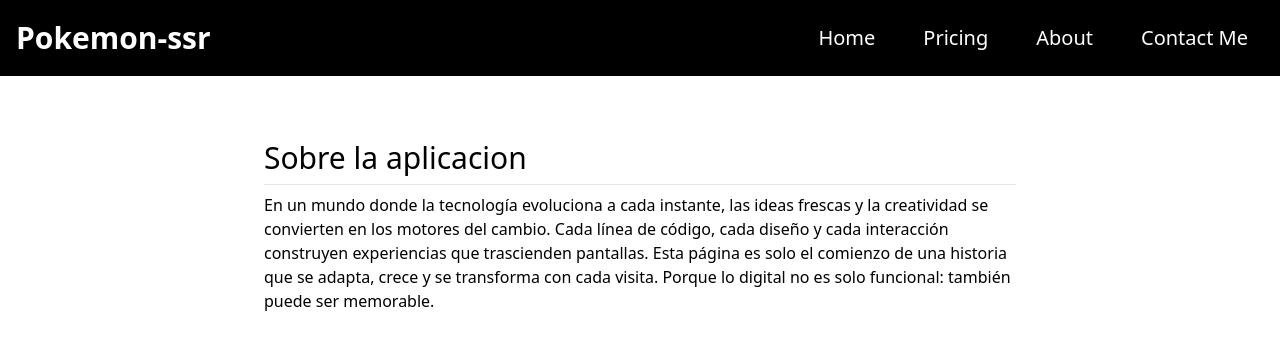
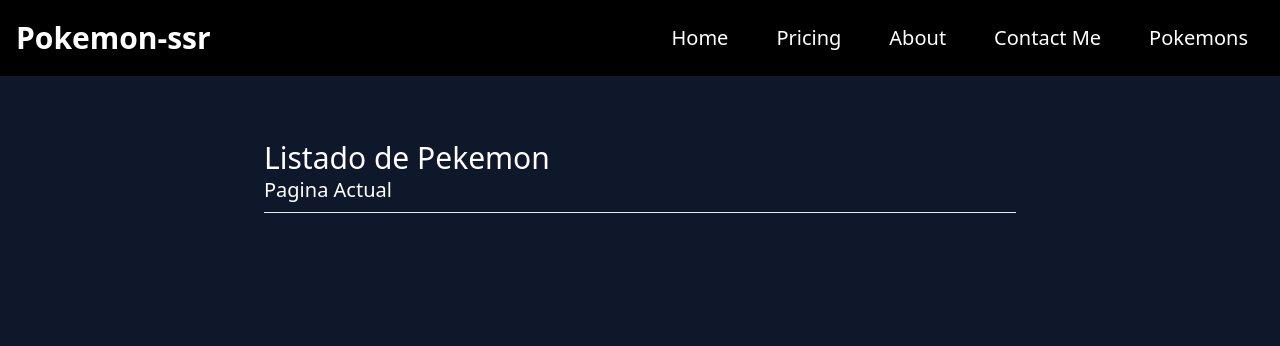
Before and after one commit to andres-rpenuela/udemy-angular-pro, an Angular app in the folder PRJ00002/pokemon-ssr/: page /pokemons in a window 1280 px wide. Before the commit this address led to /about. Shown: the top 346 px of the page. Built offline with nearby package versions, Linux system fonts and the light colour scheme.

Commit message:
[PRJ000004] feat: se crea el component base para utilizar peticoines http

```diff
--- a/PRJ00002/pokemon-ssr/src/app/app.routes.ts
+++ b/PRJ00002/pokemon-ssr/src/app/app.routes.ts
@@ -14,6 +14,15 @@
     loadComponent: () => import('./pages/about-page/about-page.component')
   },
   {
+    path:'pokemons',
+    loadComponent: () => import('./pages/pokemons-page/pokemons-page.component')
+  },
+  {
+    path:'',
+    redirectTo: 'about',
+    pathMatch: 'full'
+  },
+  {
     path:'**',
     redirectTo: () =>{
       return 'about';
--- /dev/null
+++ b/PRJ00002/pokemon-ssr/src/app/pages/pokemons-page/pokemons-page.component.html
@@ -0,0 +1,8 @@
+<h1 class="text-3xl">Listado de Pekemon</h1>
+<h2 class="text-xl">Pagina Actual</h2>
+
+<hr class="my-2">
+
+<!-- TODO: Pokemon List -->
+<!-- TODO: Pokemon list-skeleton -->
+<!-- TODO: pagination-->
--- /dev/null
+++ b/PRJ00002/pokemon-ssr/src/app/pages/pokemons-page/pokemons-page.component.ts
@@ -0,0 +1,15 @@
+import { Component, OnInit } from '@angular/core';
+
+@Component({
+  selector: 'pokemons-page',
+  templateUrl: './pokemons-page.component.html',
+  styleUrls: ['./pokemons-page.component.css']
+})
+export default class PokemonsPageComponent implements OnInit {
+
+  constructor() { }
+
+  ngOnInit() {
+  }
+
+}
--- a/PRJ00002/pokemon-ssr/src/app/shared/components/navbar/navbar.component.html
+++ b/PRJ00002/pokemon-ssr/src/app/shared/components/navbar/navbar.component.html
@@ -35,6 +35,8 @@
       <a [routerLink]="['/pricing']" [routerLinkActive]="['text-orange-600']" [routerLinkActiveOptions]="{exact:true}" class="text-white px-4 py-2 hover:text-orange-600">Pricing</a>
       <a [routerLink]="['/about']" [routerLinkActive]="['text-orange-600']" [routerLinkActiveOptions]="{exact:true}" class="text-white px-4 py-2 hover:text-orange-600">About</a>
       <a [routerLink]="['/contact']" [routerLinkActive]="['text-orange-600']" [routerLinkActiveOptions]="{exact:true}" class="text-white px-4 py-2 hover:text-orange-600">Contact Me</a>
+      <a [routerLink]="['/pokemons']" [routerLinkActive]="['text-orange-600']" [routerLinkActiveOptions]="{exact:true}" class="text-white px-4 py-2 hover:text-orange-600">Pokemons</a>
+
     </div>
   </div>
 </nav>
--- a/PRJ00002/pokemon-ssr/src/styles.css
+++ b/PRJ00002/pokemon-ssr/src/styles.css
@@ -2,3 +2,12 @@
 @tailwind base;
 @tailwind components;
 @tailwind utilities;
+
+html,
+body {
+  @apply bg-slate-900 text-white;
+}
+
+button {
+  @apply bg-blue-500 text-white px-4 py-2 rounded hover:bg-blue-600 disabled:bg-slate-600 transition-all;
+}
```
Also changed, not shown: PRJ00002/pokemon-ssr/src/app/pages/pokemons-page/pokemons-page.component.css (added), 1 other file (tests, documents, lock files or other folders).
